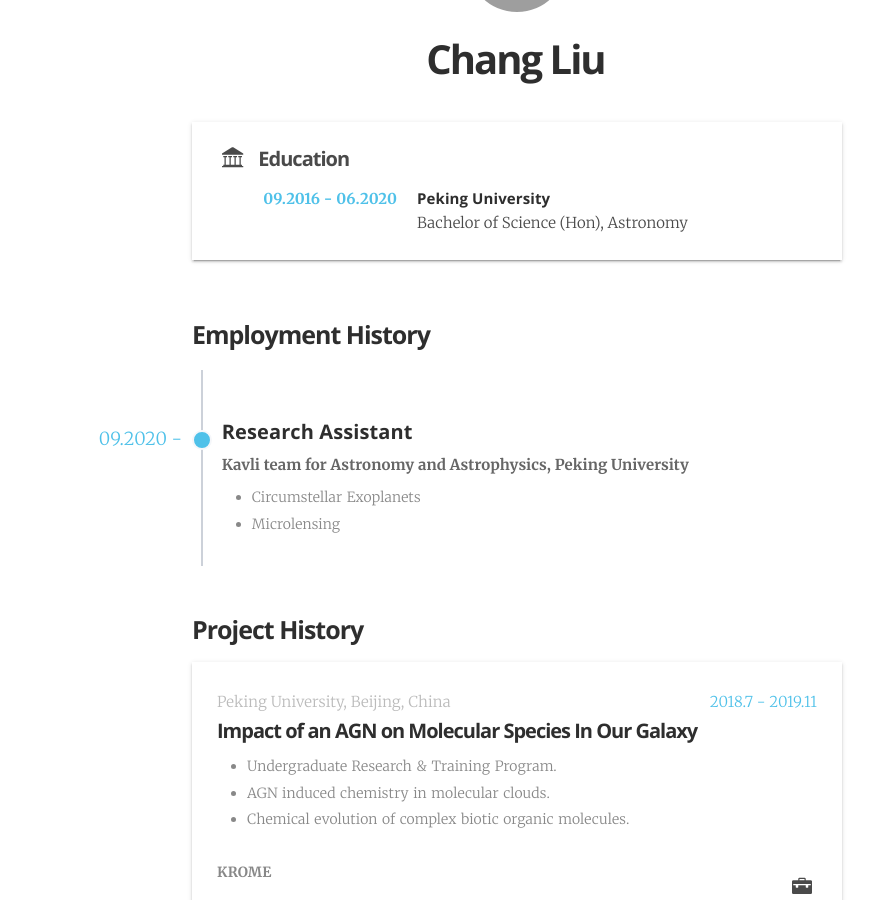
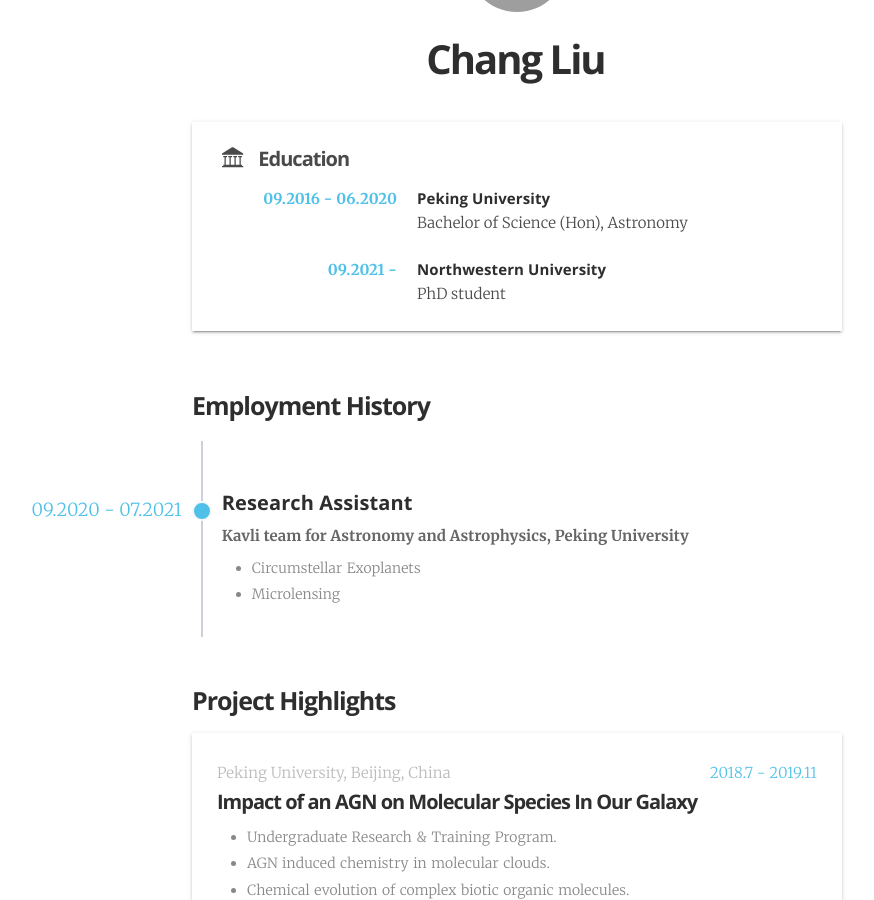
Before and after one commit to slowdivePTG/slowdivePTG.github.io, a Jekyll site: the page built from _pages/cv.html, in a window 1280 px wide and 900 px high, scrolled down 360 px. Shown: the whole window, without its empty margins (123-997 px from the left). Built offline with Jekyll 4.4.1, drawn with Linux system fonts in a browser that asks for light colours; some web fonts are replaced; a script that is not in the unit is left out.

Commit message:
Graduate school updated

```diff
--- a/_config.yml
+++ b/_config.yml
@@ -15,7 +15,7 @@
 baseurl:          "/" # the subpath of your site, e.g. /blog
 url:              "https://slowdivePTG.github.io" # the base hostname & protocol for your site. Have a look at robots.txt as well!
 permalink:        /blog/:categories/:title
-cover:            /assets/cover.jpg
+cover:            /assets/page/cover.jpg
 disqus_shortname: "slowdivePTG"
 
 # Build settings
--- a/_data/cv.yml
+++ b/_data/cv.yml
@@ -1,14 +1,17 @@
 Chang:
     profile: "Below is a PDF version of my CV. You can also download it <a href='https://slowdiveptg.github.io/cv/resume_cv.pdf' target='_blank'>here</a>."
     skills:
-        - "Python, C++, Fortran"
-        - "Photoshop, Lightroom, Illustrator"
+        - "Python, Fortran"
+        - "Photoshop, Lightroom"
     education:
         - time:             "09.2016 - 06.2020"
           location:         "Peking University"
           description:      "Bachelor of Science (Hon), Astronomy"
+        - time:             "09.2021 - "
+          location:         "Northwestern University"
+          description:      "PhD student"
     employment:
-        - time:             "09.2020 - "
+        - time:             "09.2020 - 07.2021"
           location:         "Beijing, China"
           company:          "Kavli team for Astronomy and Astrophysics, Peking University"
           position:         "Research Assistant"
--- a/_pages/cv.html
+++ b/_pages/cv.html
@@ -60,7 +60,7 @@
     {% endfor %}
 </div>
 
-<h2 class="project-heading">Project History</h2>
+<h2 class="project-heading">Project Highlights</h2>
 
 {% for project in cv.projects %}
 <div class="md-card shadow project">
--- a/index.html
+++ b/index.html
@@ -20,7 +20,7 @@
    <div class="content">
        <ul>
           <p style="width:38.2%;">
-            <img src="{{ '/assets/chang_cover.jpg' | absolute_url }}" align="left" width="0px" style="vertical-align:left;margin:3px 20px 3px 2px"/>
+            <img src="{{ '/assets/page/chang_cover.jpg' | absolute_url }}" align="left" width="0px" style="vertical-align:left;margin:3px 20px 3px 2px"/>
           </p>
 
           I am <b>Chang Liu (刘畅)</b>. <br>
@@ -31,7 +31,7 @@
                   <a href="/assets/changliu.mp3">/assets/changliu.mp3</a>
 
               </audio><br>
-          I just received my Bachelor of Science (Hon) from <b><a href = 'https://astro.pku.edu.cn'><font color="#8c0000">Department of Astronomy, Peking University</font></a></b>. Now I am in my gap year working as a research assistant at <b><a href = 'http://kiaa.pku.edu.cn'>Kavli Institute for Astronomy and Astrophysics (KIAA), Peking University</a></b>. On 2021, I will join <b><a href = 'https://physics.northwestern.edu'><font color='4E2A84'>Department of Physics and Astronomy, Northwestern University</font></a></b> as a graduate student.
+          I am a astronomy PhD student in <b><a href = 'https://physics.northwestern.edu'><font color='4E2A84'>Northwestern University</font></a></b>. I received my Bachelor of Science (Hon) from <b><a href = 'https://astro.pku.edu.cn'><font color="#8c0000">Department of Astronomy, Peking University</font></a></b>.
       </ul>
    </div>
 </div>
```
Also changed, not shown: other parts of _pages/cv.html (+1 -1 lines), _data/authors.yml (+2 -21 lines), Gemfile.lock, media/img/2016-06-08-Readme-about-preview.jpg (deleted), media/img/2016-06-08-Readme-content-preview.jpg (deleted), media/img/2016-06-08-Readme-front-page-previewe.jpg (deleted), media/img/mountain1.jpg (deleted), media/img/mountain2.jpg (deleted), media/img/mountain3.jpg (deleted), 2 other files.
